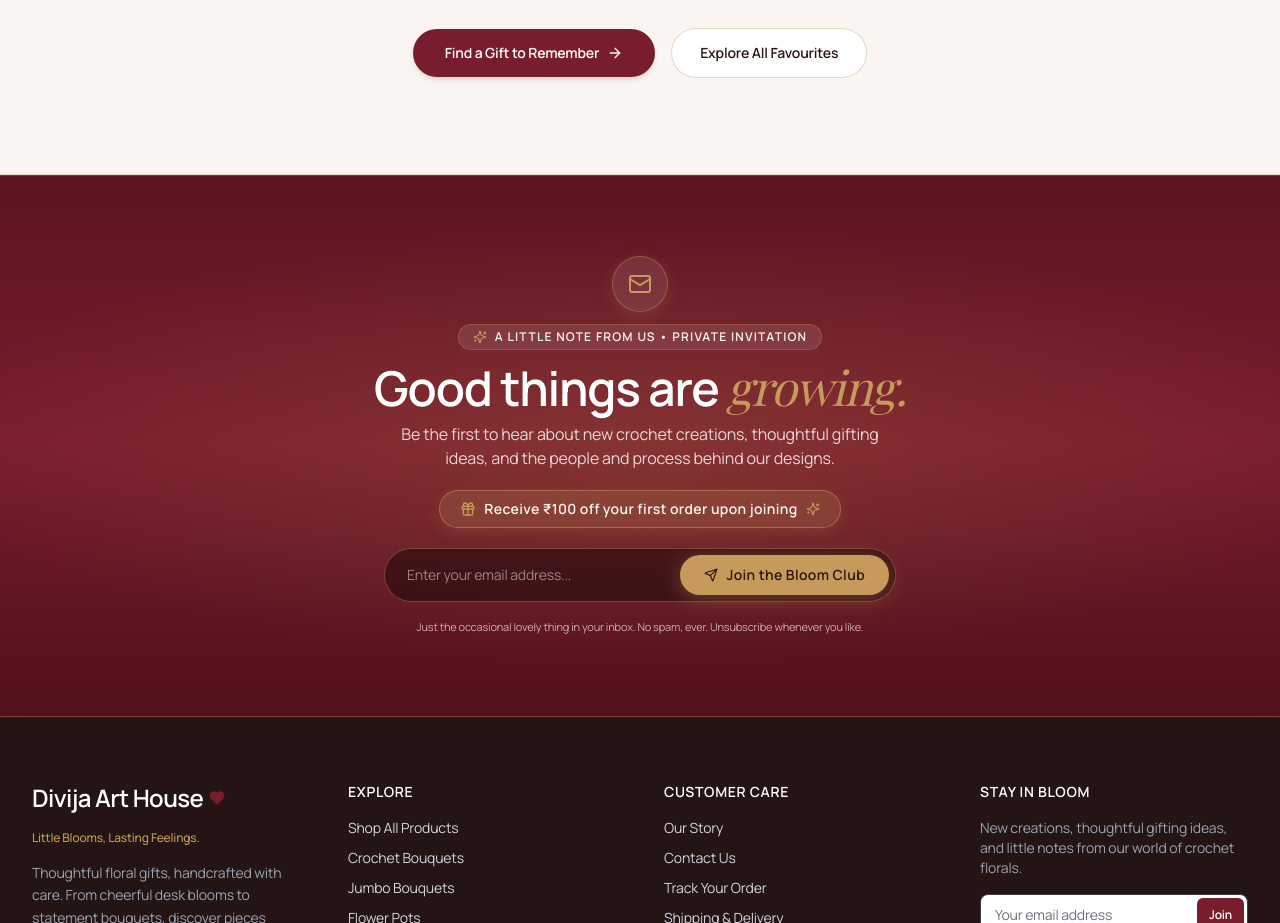
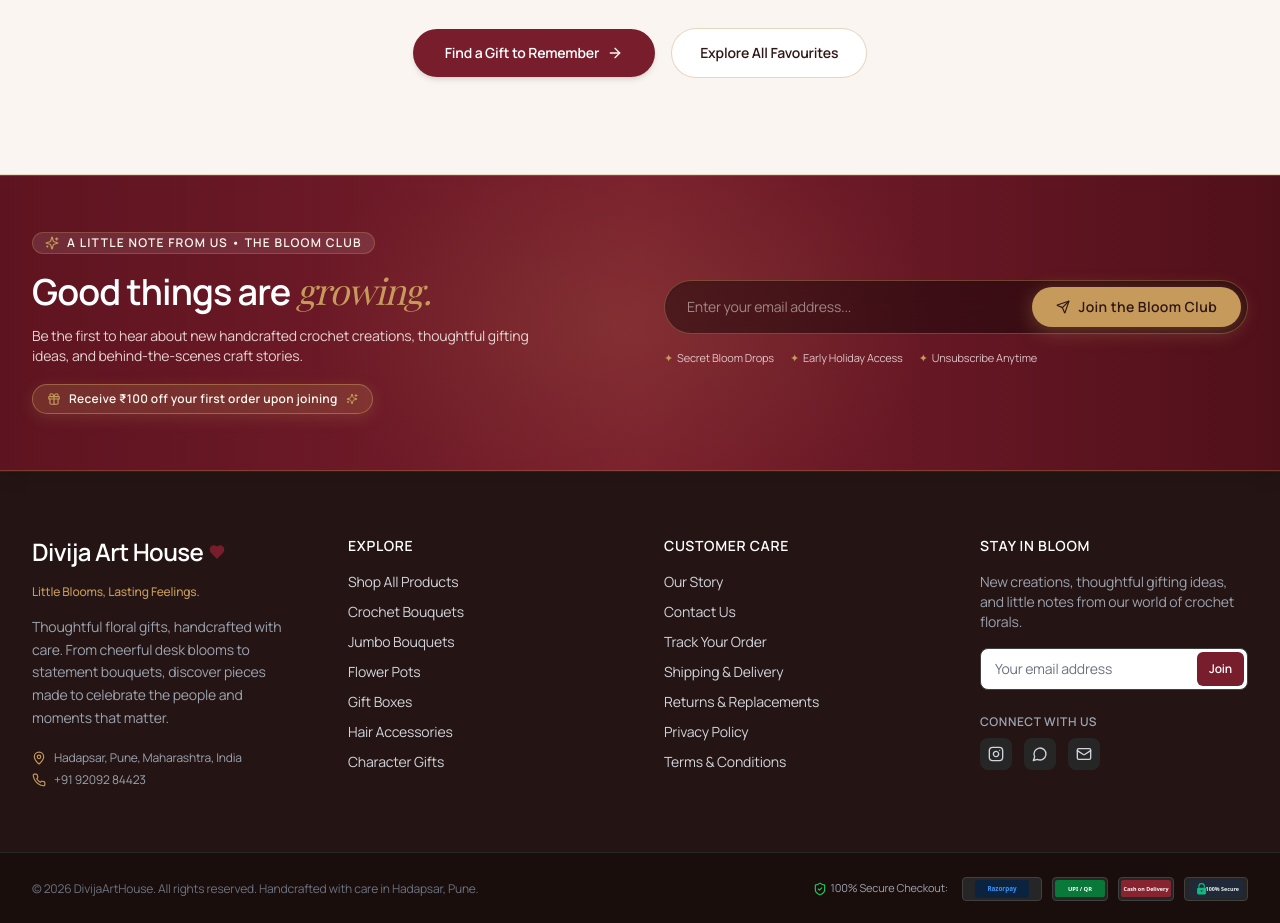
Before and after one commit to TanmayPatil28/DivijaArtHouse, a Next.js app: page / in a window 1280 px wide. Shown: the part 5780-6703 px from the top of the page. Built offline with nearby package versions, Linux system fonts and the light colour scheme; no server answers; the database is empty.

Commit message:
feat(newsletter): restructure into balanced horizontal split ribbon eliminating empty side space

```diff
--- a/src/components/home/NewsletterSection.tsx
+++ b/src/components/home/NewsletterSection.tsx
@@ -1,7 +1,7 @@
 'use client';
 
 import React, { useState } from 'react';
-import { Mail, CheckCircle2, AlertCircle, Loader2, Sparkles, Send, Gift } from 'lucide-react';
+import { CheckCircle2, AlertCircle, Loader2, Sparkles, Send, Gift, ShieldCheck } from 'lucide-react';
 import { subscribeNewsletter } from '@/actions/newsletter';
 
 export function NewsletterSection() {
@@ -42,55 +42,53 @@ export function NewsletterSection() {
   return (
     <section
       aria-label="Newsletter Subscription"
-      className="relative bg-gradient-to-b from-[#5E1420] via-[#781D2C] to-[#50101A] border-y border-gold/30 shadow-lg py-16 md:py-20 text-center overflow-hidden"
+      className="relative bg-gradient-to-r from-[#5E1420] via-[#781D2C] to-[#50101A] border-y border-gold/30 shadow-lg py-10 sm:py-12 md:py-14 overflow-hidden"
     >
-      {/* Luminous Ambient Radial Spotlight */}
+      {/* Ambient Radial Spotlight */}
       <div
-        className="absolute inset-0 bg-[radial-gradient(ellipse_75%_55%_at_50%_50%,rgba(197,154,90,0.18),transparent_75%)] pointer-events-none"
+        className="absolute top-1/2 left-1/4 -translate-y-1/2 w-[600px] h-[400px] bg-[radial-gradient(ellipse,rgba(197,154,90,0.15),transparent_75%)] pointer-events-none"
         aria-hidden="true"
       />
 
-      <div className="max-w-4xl mx-auto px-4 sm:px-6 lg:px-8 relative z-10">
-        <div className="max-w-2xl mx-auto">
-          {/* Wax-Seal Envelope Medallion */}
-          <div className="inline-flex items-center justify-center w-13 h-13 sm:w-14 sm:h-14 rounded-full bg-white/10 border border-gold/40 text-gold mb-3 shadow-gold-soft backdrop-blur-sm">
-            <Mail className="w-6 h-6" />
-          </div>
-
-          {/* Atelier Eyebrow */}
-          <div>
-            <div className="inline-flex items-center gap-2 px-3.5 py-1 rounded-full bg-white/10 border border-gold/30 text-gold-light text-xs font-semibold uppercase tracking-widest shadow-2xs backdrop-blur-sm mb-3">
+      <div className="max-w-7xl mx-auto px-4 sm:px-6 lg:px-8 relative z-10">
+        <div className="grid grid-cols-1 lg:grid-cols-12 gap-8 lg:gap-12 items-center">
+          {/* Left Column: Invitation, Headline & Welcome Perk (lg:col-span-6) */}
+          <div className="lg:col-span-6 space-y-3.5 text-center lg:text-left">
+            {/* Eyebrow */}
+            <div className="inline-flex items-center gap-2 px-3 py-0.5 rounded-full bg-white/10 border border-gold/30 text-gold-light text-xs font-semibold uppercase tracking-widest shadow-2xs backdrop-blur-sm">
               <Sparkles className="w-3.5 h-3.5 text-gold shrink-0" />
-              <span>A LITTLE NOTE FROM US • PRIVATE INVITATION</span>
-            </div>
+              <span>A LITTLE NOTE FROM US • THE BLOOM CLUB</span>
             </div>
 
             {/* Headline */}
-          <h2 className="text-3xl sm:text-4xl md:text-5xl font-semibold tracking-tight text-white leading-tight">
+            <h2 className="text-2xl sm:text-3xl md:text-4xl font-semibold tracking-tight text-white leading-tight">
               Good things are{' '}
               <span className="font-serif italic font-normal text-gold inline-block">
                 growing.
               </span>
             </h2>
 
-          {/* Story Description */}
-          <p className="text-sm sm:text-base text-[#FAF5F0]/85 max-w-lg mx-auto mt-2.5 leading-relaxed font-normal">
-            Be the first to hear about new crochet creations, thoughtful gifting ideas, and the people and process behind our designs.
+            {/* Description */}
+            <p className="text-xs sm:text-sm text-[#FAF5F0]/85 max-w-lg mx-auto lg:mx-0 leading-relaxed font-normal">
+              Be the first to hear about new handcrafted crochet creations, thoughtful gifting ideas, and behind-the-scenes craft stories.
             </p>
 
-          {/* Prominent Golden Welcome Voucher Badge */}
-          <div className="my-5">
-            <div className="inline-flex items-center gap-2 px-4 sm:px-5 py-2 rounded-full bg-gold/20 border border-gold/50 text-gold-light text-xs sm:text-sm font-semibold tracking-wide shadow-gold-soft backdrop-blur-xs">
-              <Gift className="w-4 h-4 text-gold shrink-0" />
+            {/* Welcome Voucher Badge */}
+            <div className="pt-1">
+              <div className="inline-flex items-center gap-2 px-3.5 py-1.5 rounded-full bg-gold/20 border border-gold/50 text-gold-light text-xs font-semibold tracking-wide shadow-gold-soft backdrop-blur-xs">
+                <Gift className="w-3.5 h-3.5 text-gold shrink-0" />
                 <span>Receive ₹100 off your first order upon joining</span>
-              <Sparkles className="w-3.5 h-3.5 text-gold shrink-0" />
+                <Sparkles className="w-3 h-3 text-gold shrink-0" />
+              </div>
             </div>
           </div>
 
-          {/* Unified Luxury Pill Form */}
+          {/* Right Column: Unified Form & 3 Member Perks (lg:col-span-6) */}
+          <div className="lg:col-span-6 space-y-3">
+            {/* Unified Form */}
             <form
               onSubmit={handleSubmit}
-            className="max-w-lg mx-auto flex flex-col sm:flex-row gap-2 sm:gap-1.5 p-1.5 rounded-2xl sm:rounded-full bg-black/40 border border-gold/40 shadow-inner backdrop-blur-md"
+              className="flex flex-col sm:flex-row gap-2 sm:gap-1.5 p-1.5 rounded-2xl sm:rounded-full bg-black/40 border border-gold/40 shadow-inner backdrop-blur-md"
             >
               <div className="relative flex-1">
                 <input
@@ -129,7 +127,7 @@ export function NewsletterSection() {
             {/* Status Feedback */}
             {result && (
               <div
-              className={`mt-4 inline-flex items-center gap-2 px-4 py-2 rounded-xl text-xs sm:text-sm font-medium ${
+                className={`inline-flex items-center gap-2 px-4 py-2 rounded-xl text-xs sm:text-sm font-medium ${
                   result.success
                     ? 'bg-emerald-950/80 text-emerald-200 border border-emerald-500/40'
                     : 'bg-red-950/80 text-red-200 border border-red-500/40'
@@ -144,10 +142,19 @@ export function NewsletterSection() {
               </div>
             )}
 
-          {/* Privacy Micro-Reassurance */}
-          <p className="text-[11px] text-[#F7ECEE]/70 mt-4 leading-relaxed">
-            Just the occasional lovely thing in your inbox. No spam, ever. Unsubscribe whenever you like.
-          </p>
+            {/* 3 Member Perks Row */}
+            <div className="flex flex-wrap items-center justify-center lg:justify-start gap-x-4 gap-y-1.5 text-[11px] text-[#F7ECEE]/80 pt-1">
+              <span className="inline-flex items-center gap-1">
+                <span className="text-gold">✦</span> Secret Bloom Drops
+              </span>
+              <span className="inline-flex items-center gap-1">
+                <span className="text-gold">✦</span> Early Holiday Access
+              </span>
+              <span className="inline-flex items-center gap-1">
+                <span className="text-gold">✦</span> Unsubscribe Anytime
+              </span>
+            </div>
+          </div>
         </div>
       </div>
     </section>
```
Lines whose indentation alone changed are shown as unchanged.
